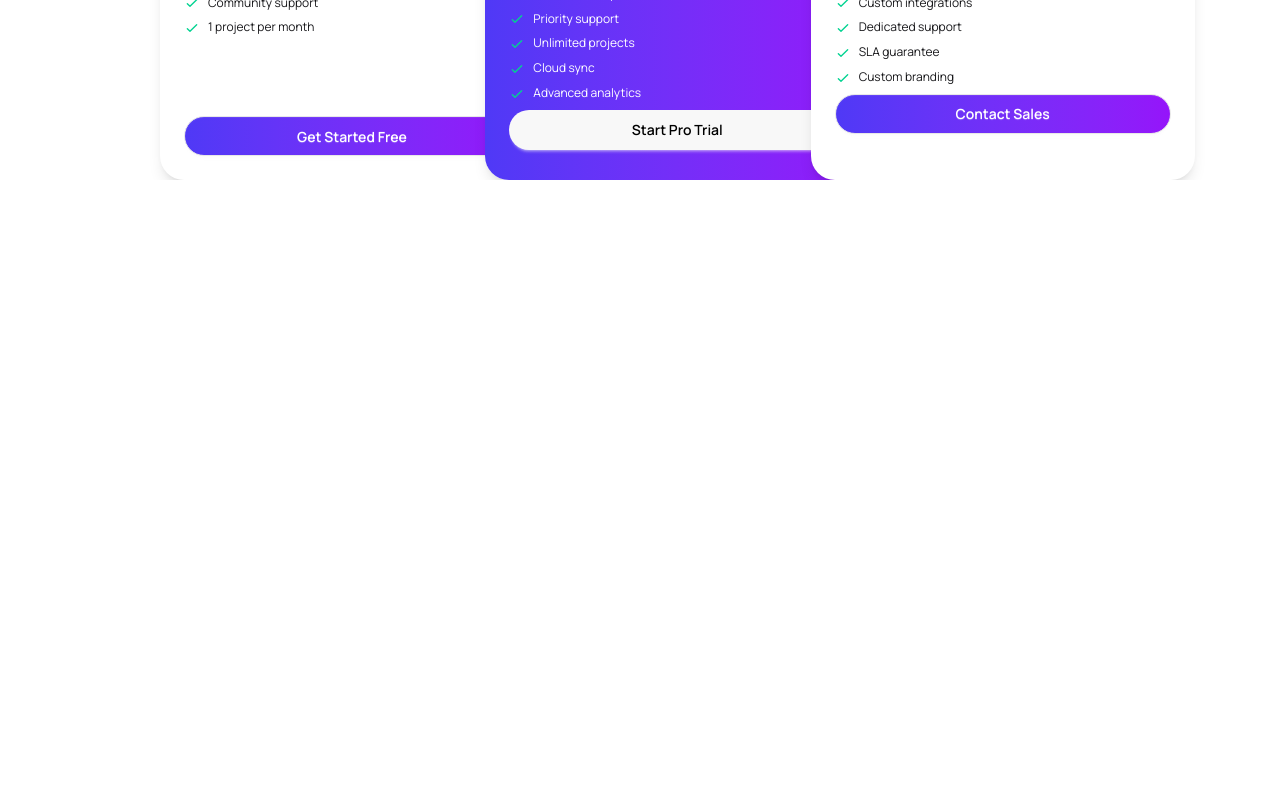
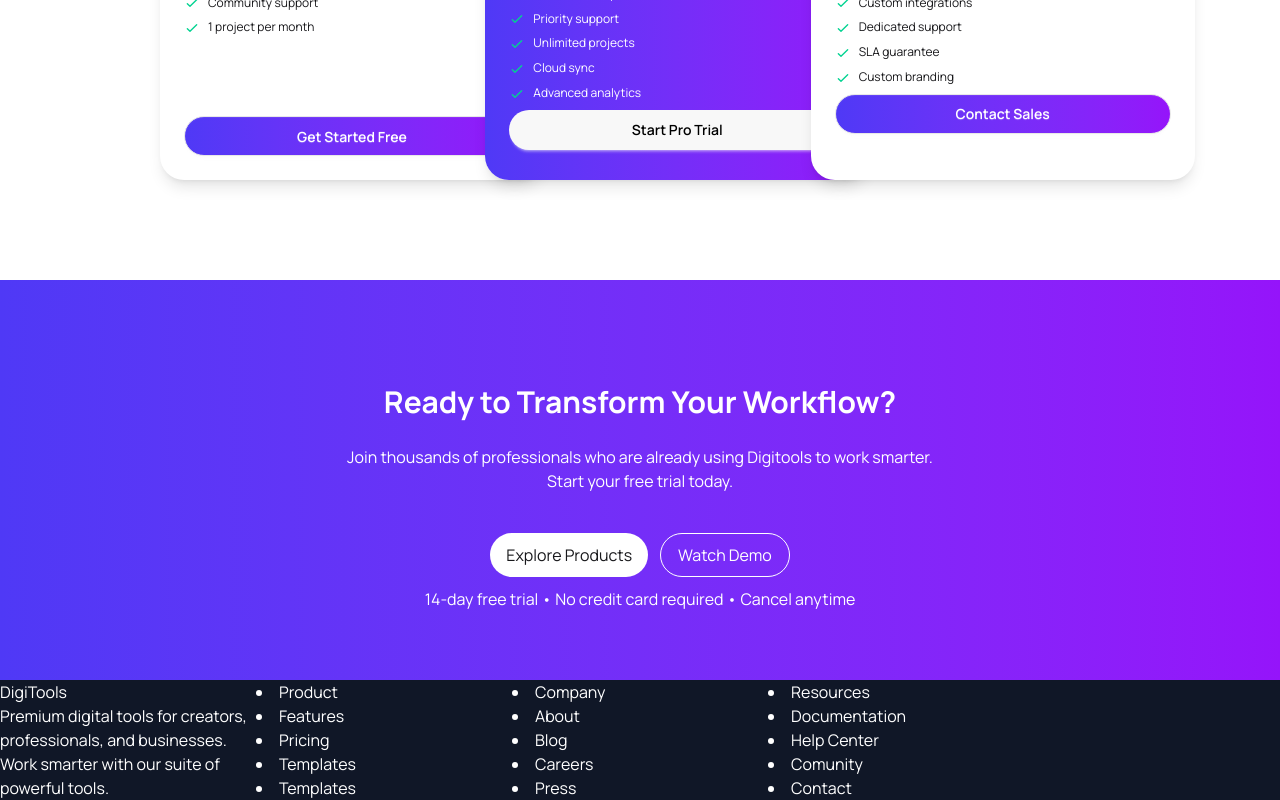
Before and after one commit to Lam78-M/project-with-react, a React (Vite) app: page / in a window 1280 px wide. Shown: the part 2572-3372 px from the top of the page. Before the commit the page ends 2752 px from the top, so only its background shows below. Built offline with nearby package versions, Linux system fonts and the light colour scheme.

Commit message:
last bottom section working

```diff
--- a/src/App.jsx
+++ b/src/App.jsx
@@ -2,6 +2,7 @@
 import './App.css'
 import Hero from './component/hero-section/hero'
 import Lastpart from './component/hero-section/lastpart';
+import Lastsection from './component/hero-section/lastsection';
 import Mainmid from './component/hero-section/mainmid'
 import MidSsection from './component/hero-section/midSsection'
 import Transparent from './component/hero-section/transparent';
@@ -18,6 +19,7 @@ function App() {
       <Mainmid/>
       <Lastpart/>
       <Transparent/>
+      <Lastsection/>
     </div>
   );
 
--- /dev/null
+++ b/src/component/hero-section/lastsection.jsx
@@ -0,0 +1,60 @@
+import React from 'react';
+
+const Lastsection = () => {
+    return (
+       <div>
+         <div className='w-full h-[400px] bg-gradient-to-r from-[#4F39F6] to-[#9514FA] mt-[100px] p-6 '>
+             <h1 className='text-center pt-[80px] text-3xl font-bold text-white'>Ready to Transform Your Workflow?</h1>
+             <p className='text-center text-white mt-[25px]'>Join thousands of professionals who are already using Digitools to work smarter.<br></br>Start your free trial today.</p>
+
+             <div className='flex gap-3 justify-center mt-[40px]'>
+                <button className='px-4 py-2 rounded-full bg-white'>Explore Products</button>
+
+                 <button className="p-[1px] rounded-full border border-white">
+                       <span className="flex items-center justify-center  px-4 py-2  rounded-full ">
+
+                         <span className=" text-white">
+                           Watch Demo
+                         </span>
+                       </span>
+                     </button>
+             </div>
+             <p className='text-center text-white  mt-[10px]'>14-day free trial • No credit card required • Cancel anytime</p>
+          </div>
+           <div className='grid grid-cols-5 bg-[#101727] '>
+           <div>
+             <h2 className='text-white'>DigiTools</h2>
+            <p className='text-white' >Premium digital tools for creators, professionals, and businesses. Work smarter with our suite of powerful tools.</p>
+           </div>
+           <div className='text-white'>
+             <li>Product</li>
+             <li>Features</li>
+             <li>Pricing</li>
+             <li>Templates</li>
+             <li>Templates</li>
+           </div>
+           <div className='text-white'>
+            <li>Company</li>
+            <li>About</li>
+            <li>Blog</li>
+            <li>Careers</li>
+            <li>Press</li>
+           </div>
+           <div className='text-white'>
+            <li>Resources</li>
+            <li>Documentation</li>
+            <li>Help Center</li>
+            <li>Comunity</li>
+            <li>Contact</li>
+           </div>
+           <div className='text-white'>
+            <p>   </p>
+           </div>
+           </div>
+           {/* ddf */}
+
+       </div>
+    );
+};
+
+export default Lastsection;
```
Also changed, not shown: src/component/hero-section/lastsectin.jsx (deleted).
